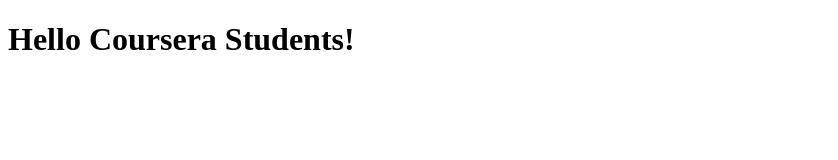
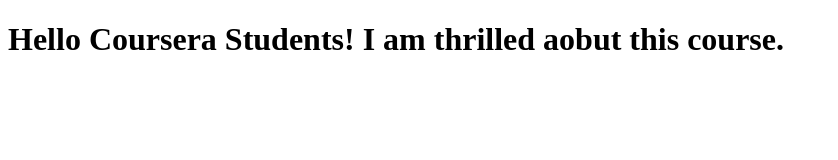
Before and after one commit to angeliibackup/angular-coursera, a plain HTML site: page index.html in a window 1280 px wide. Shown: the whole page, without its empty margins (0-838 px from the left). Drawn offline with Linux system fonts and the light colour scheme.

Commit message:
New version of web file

```diff
--- a/index.html
+++ b/index.html
@@ -5,6 +5,6 @@
     <title>Hello Coursera</title>
 </head>
 <body>
-<h1>Hello Coursera Students!</h1>
+<h1>Hello Coursera Students! I am thrilled aobut this course.</h1>
 </body>
 </html>
```
